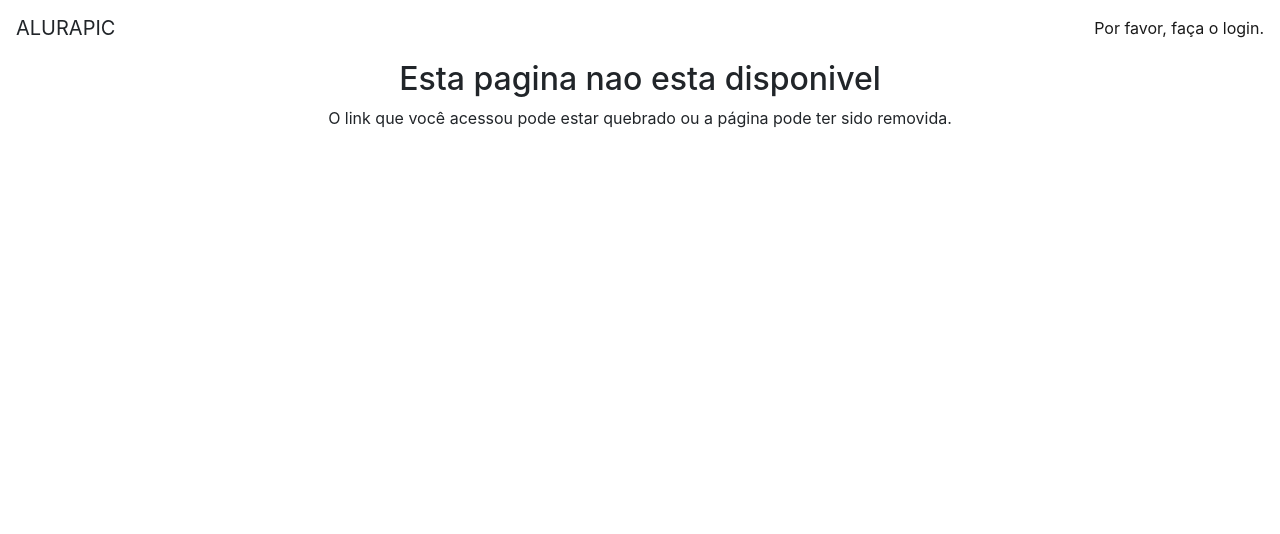
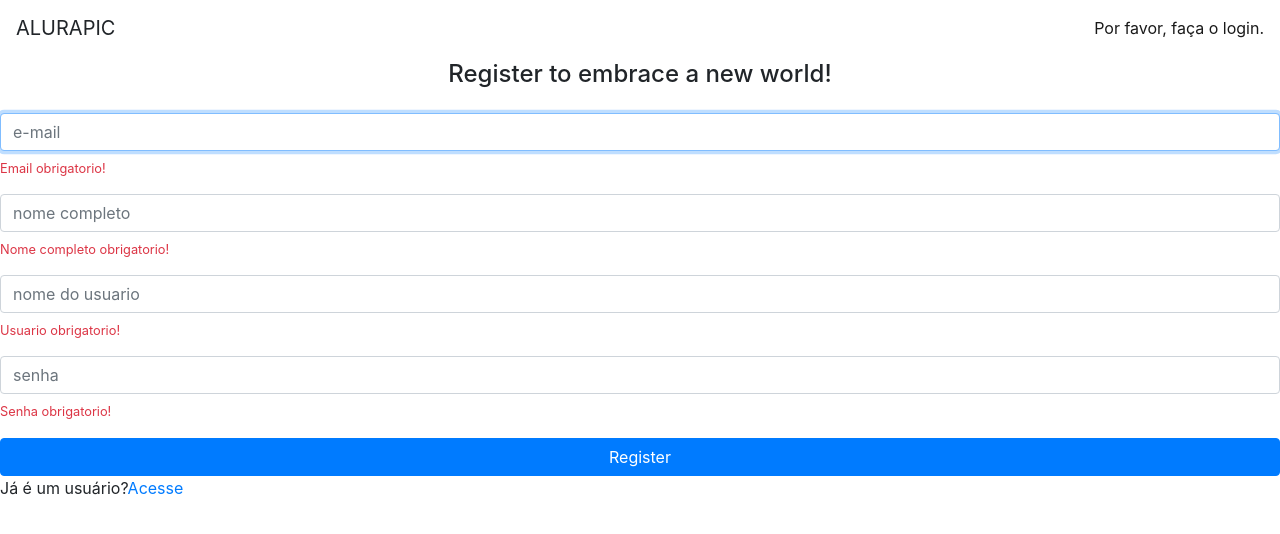
Before and after one commit to Mateusleao99/fundamentos-angular-alura, an Angular app: page /signup in a window 1280 px wide. Shown: the top 534 px of the page. Built offline with nearby package versions, Linux system fonts and the light colour scheme.

Commit message:
feat: criando a pagina de registro

```diff
--- a/src/app/app.routing.module.ts
+++ b/src/app/app.routing.module.ts
@@ -1,3 +1,4 @@
+import { SignUpComponent } from './home/singup/signup.component';
 import { AuthGuard } from './core/auth/auth.guard';
 import { SignInComponent } from './home/signin/signin.component';
 import { PhotoListResolver } from './photos/photo-list/photo-list.resolver';
@@ -13,6 +14,10 @@ const routes: Routes = [
     path: '',
     component: SignInComponent,
     canActivate: [AuthGuard]
+  },
+  {
+    path: 'signup',
+    component: SignUpComponent,
   },
   {
     path: 'user/:userName',
--- /dev/null
+++ b/src/app/home/singup/signup.component.ts
@@ -0,0 +1,50 @@
+import { Validators } from '@angular/forms';
+import { FormGroup, FormBuilder } from '@angular/forms';
+import { Component, OnInit } from "@angular/core";
+import { LowerCaseValidator } from 'src/app/shared/validators/lower-case.validator';
+
+@Component({
+  templateUrl:'./signup.componets.html'
+})
+
+export class SignUpComponent implements OnInit{
+
+  signupForm: FormGroup;
+
+  constructor(private formBuilder: FormBuilder ){}
+
+  ngOnInit():void {
+    this.signupForm = this.formBuilder.group({
+
+      email:['',
+        [
+          Validators.required,
+          Validators.email
+        ]
+      ],
+      nomeCompleto: ['',
+        [
+          Validators.required,
+          Validators.minLength(2),
+          Validators.maxLength(40)
+        ]
+      ],
+      usuario: ['',
+        [
+          Validators.required,
+          LowerCaseValidator,
+          Validators.minLength(2),
+          Validators.maxLength(30)
+        ]
+      ],
+      senha: ['',
+        [
+          Validators.required,
+          Validators.minLength(8),
+          Validators.maxLength(14)
+        ]
+      ]
+    })
+  }
+
+}
--- /dev/null
+++ b/src/app/home/singup/signup.componets.html
@@ -0,0 +1,71 @@
+<h4 class="text-center"> Register to embrace a new world!</h4>
+
+<form [formGroup]="signupForm" class="form mt-4">
+    <div class="form-group">
+        <input formControlName="email"  placeholder="e-mail" class="form-control" autofocus >
+        <ap-vmessage
+          *ngIf="signupForm.get('email').errors?.required"
+          text="Email obrigatorio!">
+        </ap-vmessage>
+        <ap-vmessage
+          *ngIf="signupForm.get('email').errors?.email"
+          text="Email inválido!">
+      </ap-vmessage>
+    </div>
+
+    <div class="form-group">
+        <input formControlName="nomeCompleto"  placeholder="nome completo" class="form-control">
+        <ap-vmessage
+          *ngIf="signupForm.get('nomeCompleto').errors?.required"
+          text="Nome completo obrigatorio!">
+        </ap-vmessage>
+        <ap-vmessage
+          *ngIf="signupForm.get('nomeCompleto').errors?.minlength"
+          text="Nome muito pequeno!">
+        </ap-vmessage>
+        <ap-vmessage
+          *ngIf="signupForm.get('nomeCompleto').errors?.maxlength"
+          text="Nome muito grande!">
+        </ap-vmessage>
+    </div>
+
+    <div class="form-group">
+        <input formControlName="usuario"  placeholder="nome do usuario" class="form-control">
+        <ap-vmessage
+          *ngIf="signupForm.get('usuario').errors?.required"
+          text="Usuario obrigatorio!">
+        </ap-vmessage>
+        <ap-vmessage
+          *ngIf="signupForm.get('usuario').errors?.minlength"
+          text="Nome muito pequeno!">
+        </ap-vmessage>
+        <ap-vmessage
+          *ngIf="signupForm.get('usuario').errors?.maxlength"
+          text="Nome muito grande!">
+        </ap-vmessage>
+        <ap-vmessage
+          *ngIf="signupForm.get('usuario').errors?.funcaoLowerCase"
+          text="Usuario tem que ser minusculo">
+        </ap-vmessage>
+    </div>
+
+    <div class="form-group">
+        <input formControlName="senha"  type="password" placeholder="senha" class="form-control">
+        <ap-vmessage
+          *ngIf="signupForm.get('senha').errors?.required"
+          text="Senha obrigatorio!">
+        </ap-vmessage>
+        <ap-vmessage
+          *ngIf="signupForm.get('senha').errors?.minlength"
+          text="Senha muito pequena!">
+        </ap-vmessage>
+        <ap-vmessage
+          *ngIf="signupForm.get('senha').errors?.maxlength"
+          text="Senha muito grande!">
+        </ap-vmessage>
+    </div>
+
+    <button class="btn btn-primary btn-block">Register</button>
+
+    <p>Já é um usuário?<a [routerLink]="['']">Acesse</a></p>
+</form>
--- /dev/null
+++ b/src/app/shared/validators/lower-case.validator.ts
@@ -0,0 +1,10 @@
+import { AbstractControl } from "@angular/forms";
+
+export function LowerCaseValidator(control: AbstractControl){
+
+  //se não tiver em branco e se não segue minha expressão regular que é "/^[a-z0-9_\-]+$/" retorna a funcao se não retorna nulo
+  if(control.value.trim() && !/^[a-z0-9_\-]+$/.test(control.value)){
+    return { funcaoLowerCase: true}
+  }
+  return null;
+}
```
Also changed, not shown: src/app/home/home.module.ts (+7 -2 lines).
